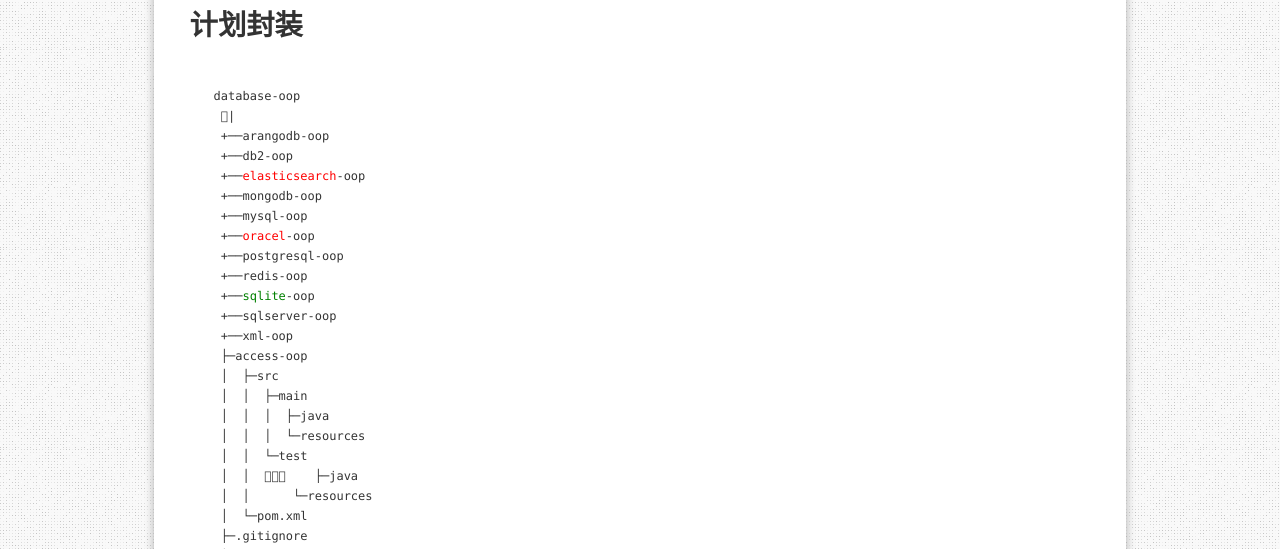
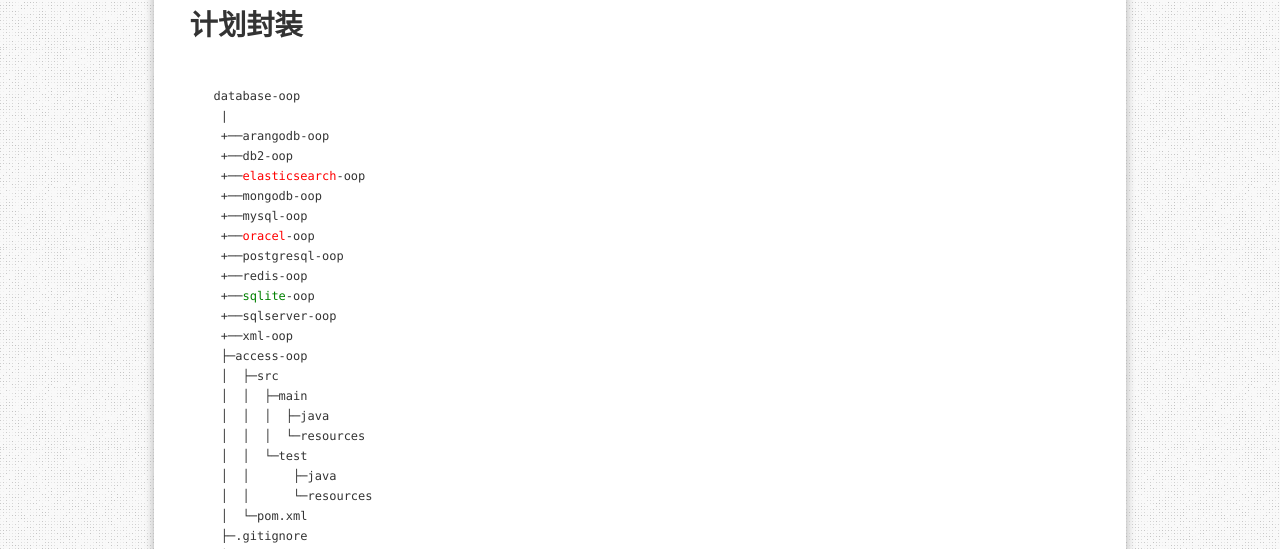
Before and after one commit to petterobam/database-oop, a Jekyll site: the page built from docs/_posts/2018-03-25-about-database-oop.md, in a window 1280 px wide and 900 px high. Shown: the part 351-900 px from the top of the window. Built offline with Jekyll 4.4.1, drawn with Linux system fonts in a browser that asks for light colours; nearby versions of some CDN libraries; comment, search, counter and statistics services are not loaded; some of the changed text lies outside the part shown.

```diff
--- a/docs/_posts/2018-03-25-about-database-oop.md
+++ b/docs/_posts/2018-03-25-about-database-oop.md
@@ -11,7 +11,7 @@ redirect_from:
 ## 计划封装
 <pre>
 database-oop
- |
+ |
  +──arangodb-oop
  +──db2-oop
  +──<span style="color:red;">elasticsearch</span>-oop
@@ -29,7 +29,7 @@ database-oop
  │  │  │  ├─java
  │  │  │  └─resources
  │  │  └─test
- │  │      ├─java
+ │  │      ├─java
  │  │      └─resources
  │  └─pom.xml
  ├─.gitignore
```
